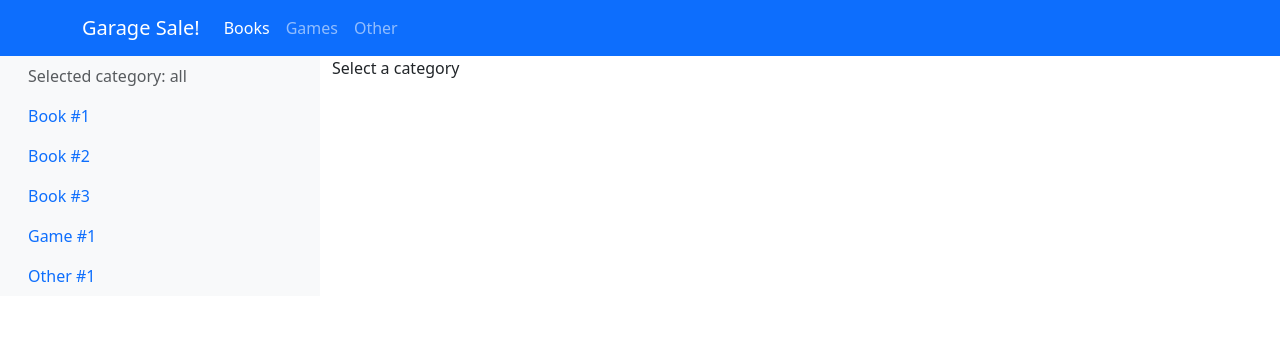
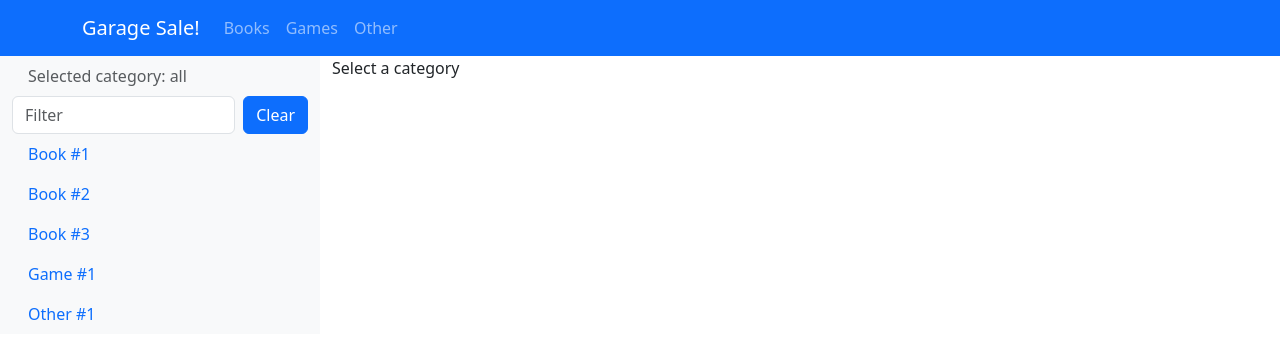
Before and after one commit to liveweird/garage-web, a Next.js app: page / in a window 1280 px wide. Shown: the top 358 px of the page. Built offline with nearby package versions, Linux system fonts and the light colour scheme.

Commit message:
Top menu highlight, search in left menu, reset for search

```diff
--- a/app/components/LeftMenu.tsx
+++ b/app/components/LeftMenu.tsx
@@ -1,4 +1,6 @@
-import { getItems } from "../services/GetItems";
+import { useState } from 'react';
+
+import { getItems, Item } from "../services/GetItems";
 
 type LeftMenuProps = {
   selectedCategoryId: string;
@@ -6,18 +8,60 @@ type LeftMenuProps = {
   onItemSelect: (newItemId: string) => void;
 };
 
+type LeftMenuState = {
+  itemFilter: string;
+};
+
 export default function LeftMenu({ selectedCategoryId, selectedItemId, onItemSelect }: LeftMenuProps) {
-  const items =
-    selectedCategoryId !== '' ?
+  const [state, setState] = useState<LeftMenuState>({
+    itemFilter: '',
+  });
+
+  function getFilteredItems() : Item[] {
+    const byCategory = selectedCategoryId !== '' ?
       getItems().filter(item => item.categoryId === selectedCategoryId) :
       getItems();
+
+    const andFiltered = state.itemFilter !== '' ?
+      byCategory.filter(item => item.name.toLowerCase().includes(state.itemFilter.toLowerCase())) :
+      byCategory;
+
+    return andFiltered;
+  }
+
+  function onFilterChange(newFilter: string) {
+    setState({
+      ...state,
+      itemFilter: newFilter,
+    });
+  }
 
   return (
     <ul className="nav flex-column">
       <li className="nav-item">
         <button className="nav-link disabled" aria-disabled="true">Selected category: {selectedCategoryId !== '' ? selectedCategoryId : "all"}</button>
       </li>
-      {items.map((item) => (
+      <li className="nav-item">
+        <form className="d-flex" role="search">
+          <input
+            className="form-control me-2"
+            type="search"
+            placeholder="Filter"
+            aria-label="Filter"
+            value={state.itemFilter}
+            onChange={e => {
+              onFilterChange(e.target.value);
+            }}
+          />
+          <button className="btn btn-primary" type="reset" onClick={
+            e => {
+              e.preventDefault();
+              onFilterChange('');
+            }
+          }>Clear</button>
+        </form>
+      </li>
+      {getFilteredItems().map((item) => (
         <li key={item.id} className="nav-item">
           <button
             className={`nav-link ${selectedItemId === item.id ? 'active' : ''}`}
--- a/app/components/TopMenu.tsx
+++ b/app/components/TopMenu.tsx
@@ -3,10 +3,11 @@
 import { getCategories }from "../services/GetCategories";
 
 type TopMenuProps = {
+  selectedCategoryId: string;
   onCategorySelect: (newCategoryId: string) => void;
 };
 
-export default function TopMenu({ onCategorySelect }: TopMenuProps) {
+export default function TopMenu({ selectedCategoryId, onCategorySelect }: TopMenuProps) {
   return (
     <>
       <nav className="navbar sticky-top bg-primary navbar-expand-lg" data-bs-theme="dark">
@@ -20,8 +21,8 @@ export default function TopMenu({ onCategorySelect }: TopMenuProps) {
               {getCategories().map((item, index) => (
                 <li key={index} className="nav-item">
                   <button
-                    className={`nav-link ${item.isDefault ? 'active' : ''}`}
-                    aria-current={item.isDefault ? 'page' : undefined}
+                    className={`nav-link ${item.id === selectedCategoryId ? 'active' : ''}`}
+                    aria-current={item.id === selectedCategoryId ? 'page' : undefined}
                     onClick={() => onCategorySelect(item.id)}>
                     {item.name}
                   </button>
--- a/app/page.tsx
+++ b/app/page.tsx
@@ -38,6 +38,7 @@ export default function Home() {
         <div className="container-fluid">
           <div className="row">
             <TopMenu
+              selectedCategoryId={state.selectedCategoryId}
               onCategorySelect={handleCategorySelect}
             />
           </div>
--- a/app/services/GetCategories.ts
+++ b/app/services/GetCategories.ts
@@ -1,12 +1,11 @@
 export type Category = {
     id: string;
     name: string;
-    isDefault?: boolean;
   };
 
 export function getCategories() : Category[] {
     return [
-    { id: "books", name: "Books", isDefault: true },
+    { id: "books", name: "Books" },
     { id: "games", name: "Games" },
     { id: "other",name: "Other" }
   ];
```
Also changed, not shown: 1 other file (tests, documents, lock files or other folders).
